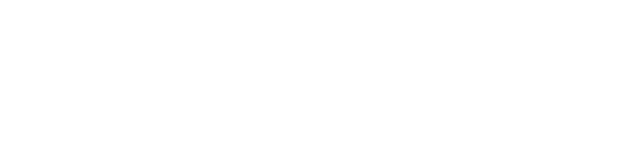
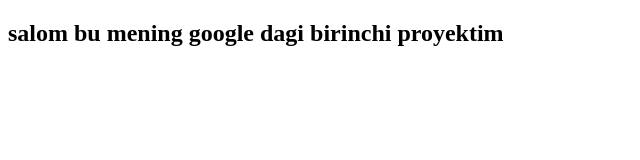
Before and after one commit to xusniddinov/git, a plain HTML site: page index.html in a window 1280 px wide. Shown: the whole page, without its empty margins (0-640 px from the left). Drawn offline with Linux system fonts and the light colour scheme.

Commit message:
tekst qoshdim

```diff
--- a/index.html
+++ b/index.html
@@ -7,6 +7,6 @@
     <title>Document</title>
 </head>
 <body>
-
+    <h2>salom bu mening google dagi birinchi proyektim</h2>
 </body>
 </html>
```
